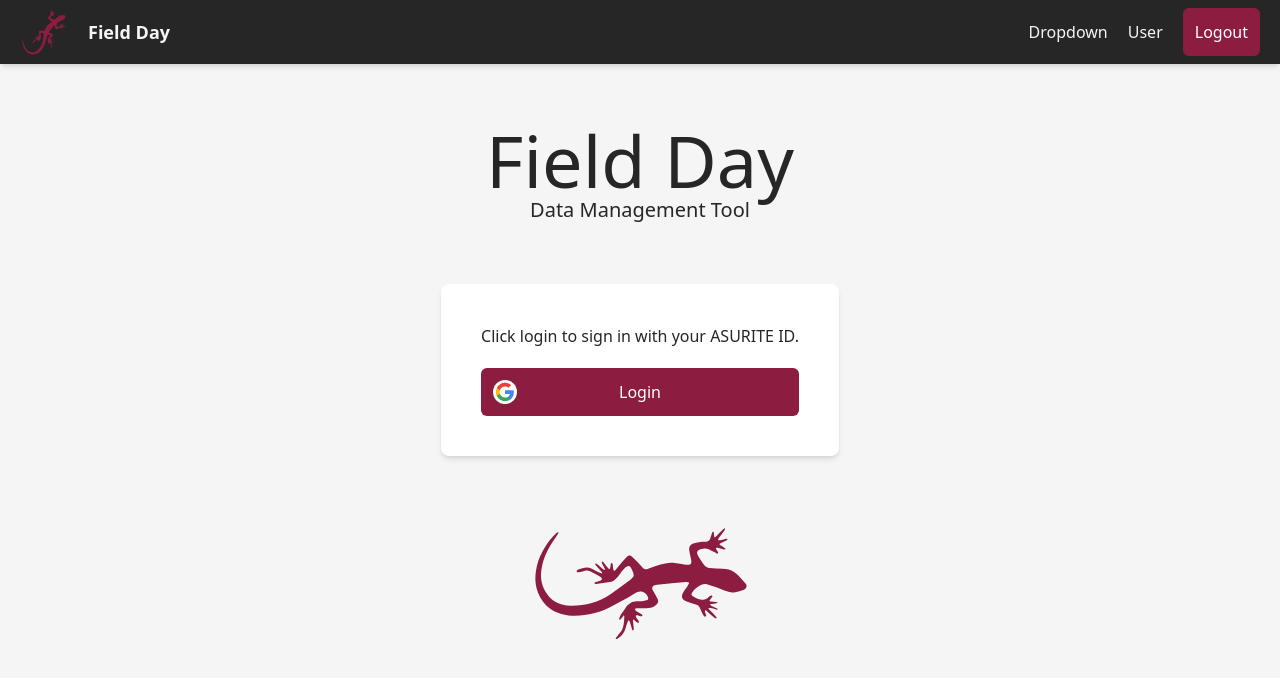
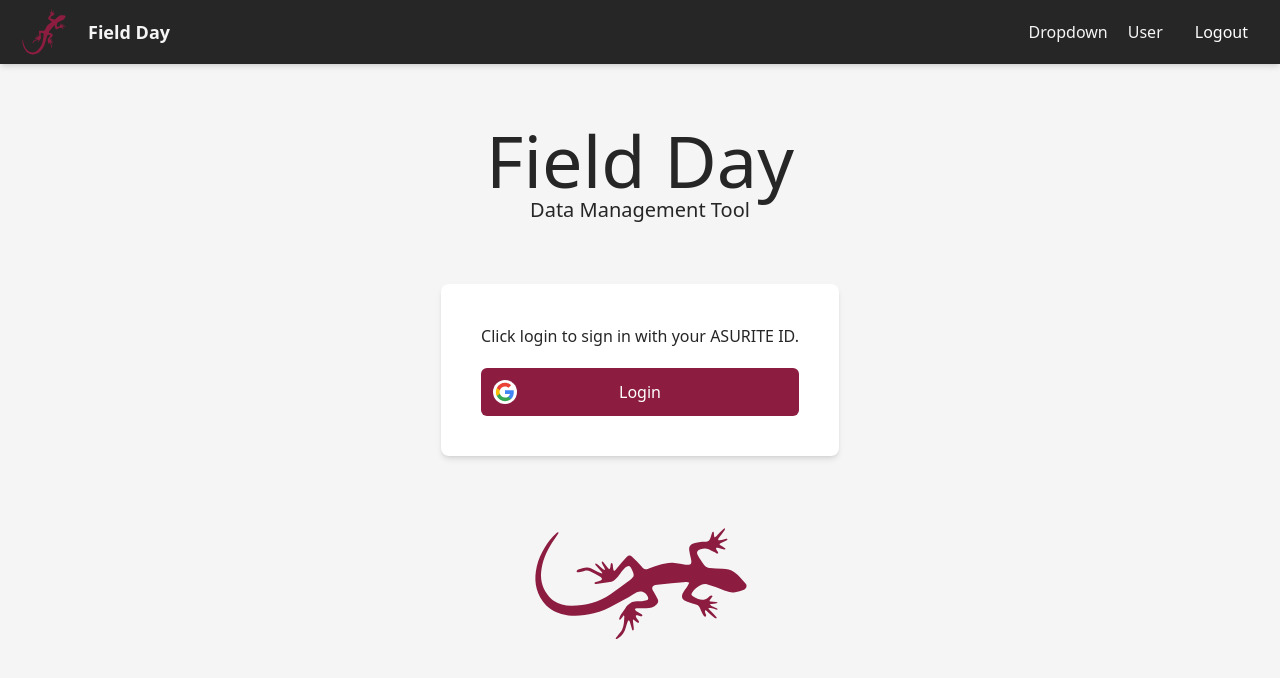
Before and after one commit to Field-Day-2022/desktop-data-manager, a React (Vite) app: page / in a window 1280 px wide. Shown: the top 678 px of the page. Built offline with nearby package versions, Linux system fonts and the light colour scheme; no server answers.

Commit message:
Remove login wrapper hoping sharing auth information will be easier if it belongs to the app.

```diff
--- a/src/App.jsx
+++ b/src/App.jsx
@@ -1,28 +1,37 @@
+import { auth } from "./main";
+import { useAuthState } from 'react-firebase-hooks/auth';
+
 import Button from './components/Button'
 import Dropdown from './components/Dropdown'
 import TopNav from './components/TopNav'
-import LoginWrapper from './pages/LoginWrapper'
 import { signOut } from 'firebase/auth'
+import LoginPage from "./pages/LoginPage";
 
 function App() {
 
-  let user = null;
-
-  function loginEnd(u) {
-    user = u;
-    console.log(user.email);
-  }
+  const [user, loading, error] = useAuthState(auth);
 
   return (
     <div className="absolute inset-0 flex flex-col items-center bg-neutral-100 text-neutral-800">
       <TopNav
         title='Field Day'
-        subcomponents={[<Dropdown />, <div>User</div>, <Button text="Logout" enabled={true} onClick={() => signOut()} />]}
+        subcomponents={
+          [<Dropdown />,
+          <div>User</div>,
+          <Button
+            text="Logout"
+            enabled={user}
+            onClick={() => signOut(auth)} />
+          ]}
       />
-      <LoginWrapper loginEnd={loginEnd}>
+      {(user && user.email.slice(-7) === 'asu.edu') ?
         <div>Hello</div>
-      </LoginWrapper>
-
+        :
+        <LoginPage
+          loading={loading}
+          loginEvent={() => {
+            signInWithRedirect(auth, new GoogleAuthProvider())
+          }} />}
     </div>
   )
 }
--- a/src/pages/LoginWrapper.jsx
+++ /dev/null
@@ -1,40 +0,0 @@
-import { auth } from "../main";
-import {
-    GoogleAuthProvider,
-    signInWithRedirect,
-    signOut
-} from 'firebase/auth';
-import { useAuthState } from 'react-firebase-hooks/auth';
-import LoginPage from "./LoginPage";
-import ErrorPage from "./ErrorPage";
-
-
-export default function LoginWrapper({ children, loginEnd }) {
-
-    const [user, loading, error] = useAuthState(auth);
-
-    const LOGIN_PAGE =
-        <LoginPage
-            loading={loading}
-            loginEvent={() => {
-                signInWithRedirect(auth, new GoogleAuthProvider())
-            }} />
-
-    if (user) {
-        if (user.email.slice(-7) === 'asu.edu') {
-            loginEnd(user);
-            return children;
-        } else {
-            signOut(auth);
-            return LOGIN_PAGE;
-        }
-    }
-    if (error) {
-        return <ErrorPage code={1} message={'We\'re having trouble connecting to Google\'s authentication service.'} />
-    }
-    return (
-        LOGIN_PAGE
-    );
-
-
-}
```
